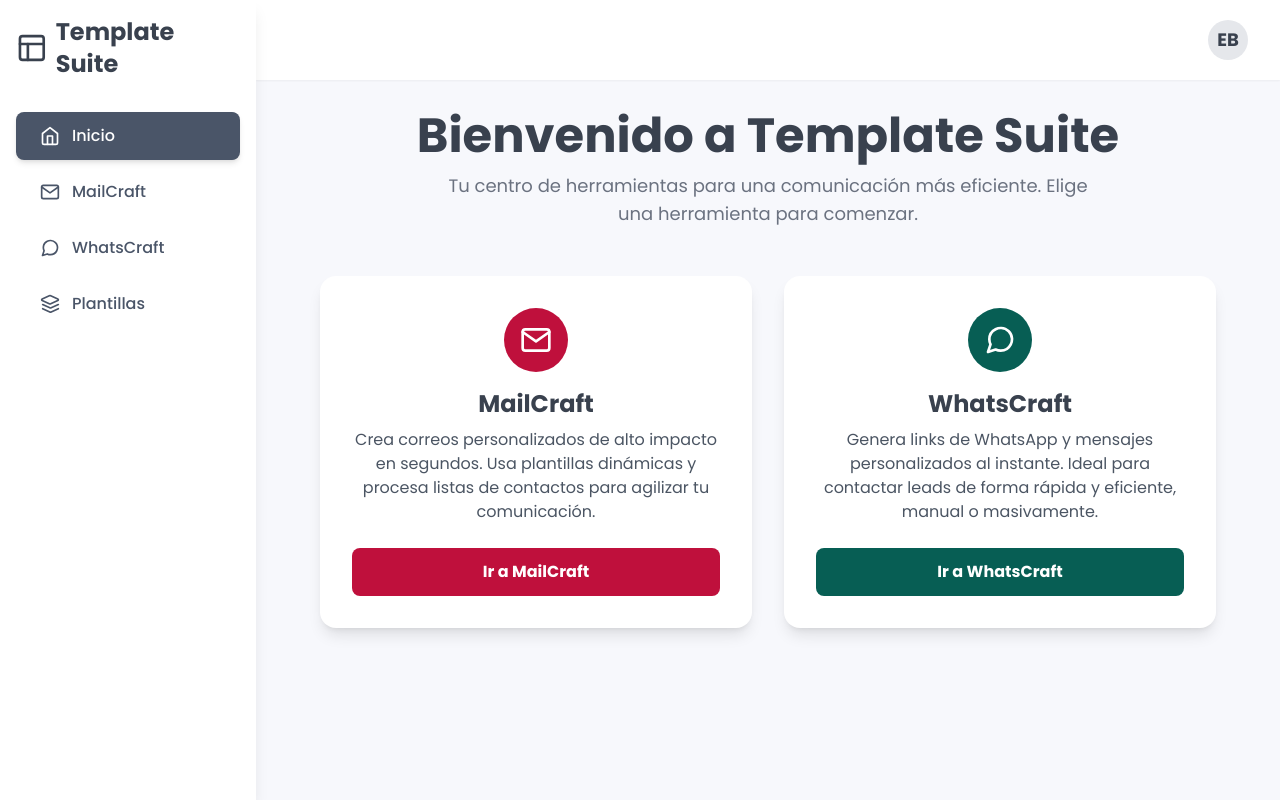
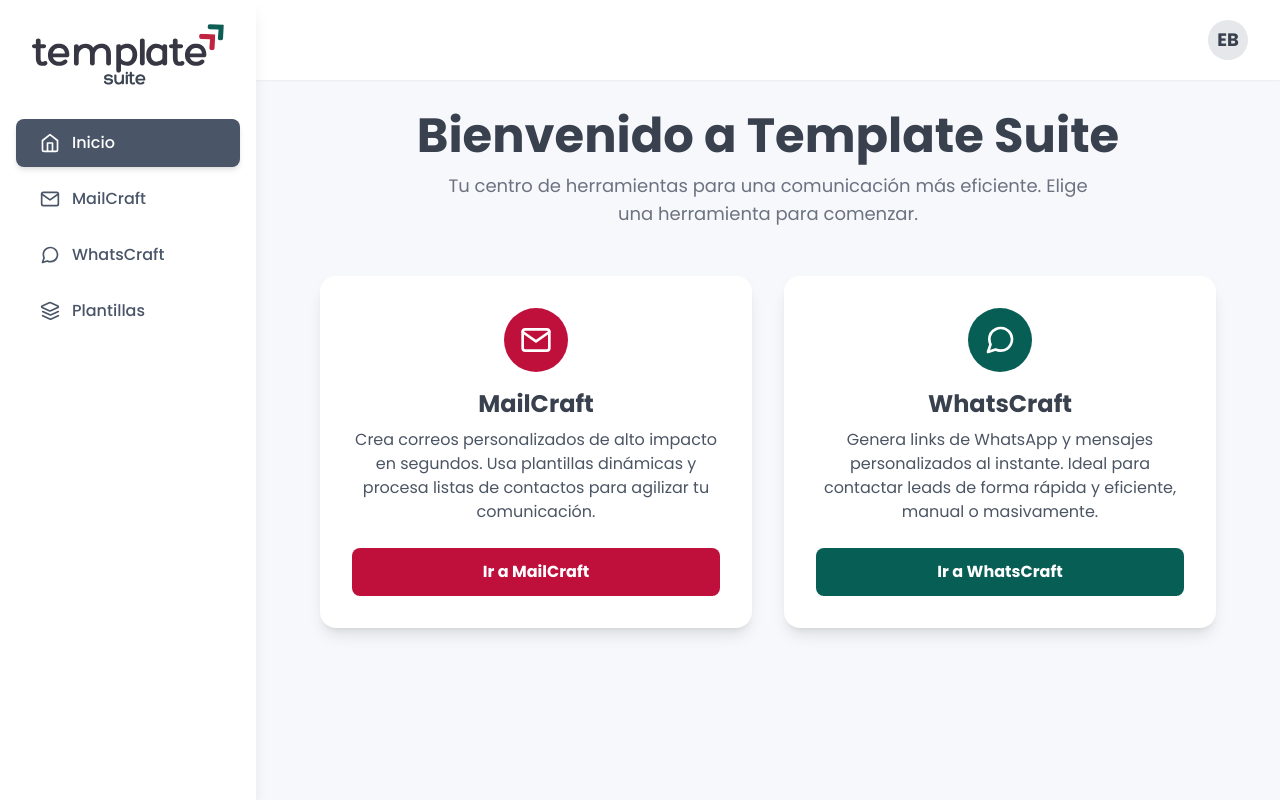
Before and after one commit to mktjoseo/the-template-suite, a plain HTML site: page app.html in a window 1280 px wide. Drawn offline with nearby package versions, Linux system fonts and the light colour scheme; a script that the page names is missing.

Commit message:
Logo and favicon added

```diff
--- a/app.html
+++ b/app.html
@@ -14,6 +14,13 @@
     <script src="https://cdn.jsdelivr.net/npm/quill@2.0.2/dist/quill.js"></script>
     <script src="https://cdnjs.cloudflare.com/ajax/libs/xlsx/0.18.5/xlsx.full.min.js"></script>
     <link rel="stylesheet" href="src/css/style.css">
+
+    <link rel="icon" type="image/png" href="/src/public/favicon-96x96.png" sizes="96x96" />
+    <link rel="icon" type="image/svg+xml" href="/src/public/favicon.svg" />
+    <link rel="shortcut icon" href="/src/public/favicon.ico" />
+    <link rel="apple-touch-icon" sizes="180x180" href="/src/public/apple-touch-icon.png" />
+    <link rel="manifest" href="/src/public/site.webmanifest" />
+
     <script>
         tailwind.config = {
             theme: {
@@ -31,9 +38,8 @@
 
     <div class="flex h-screen overflow-hidden">
         <aside id="sidebar" class="sidebar fixed z-30 inset-y-0 left-0 w-64 bg-white shadow-lg p-4 lg:translate-x-0">
-            <div class="flex items-center justify-center mb-8">
-                <svg xmlns="http://www.w3.org/2000/svg" width="32" height="32" viewBox="0 0 24 24" fill="none" stroke="currentColor" stroke-width="2" stroke-linecap="round" stroke-linejoin="round" class="text-graphite"><rect x="3" y="3" width="18" height="18" rx="2" ry="2"></rect><line x1="3" y1="9" x2="21" y2="9"></line><line x1="9" y1="21" x2="9" y2="9"></line></svg>
-                <h1 class="text-2xl font-bold text-graphite ml-2">Template Suite</h1>
+            <div class="flex items-center justify-center mb-5">
+                <img src="/src/public/template-suite-logo.svg" alt="Template Suite Logo" class="h-15">
             </div>
             <nav class="space-y-2">
                 <a href="#" class="sidebar-link active" data-page="page-home"><svg xmlns="http://www.w3.org/2000/svg" width="20" height="20" viewBox="0 0 24 24" fill="none" stroke="currentColor" stroke-width="2" stroke-linecap="round" stroke-linejoin="round"><path d="m3 9 9-7 9 7v11a2 2 0 0 1-2 2H5a2 2 0 0 1-2-2z"/><polyline points="9 22 9 12 15 12 15 22"/></svg><span data-i18n="sidebarHome">Inicio</span></a>
```
Also changed, not shown: index.html (+4 -1 lines), register.html (+10 -0 lines).
